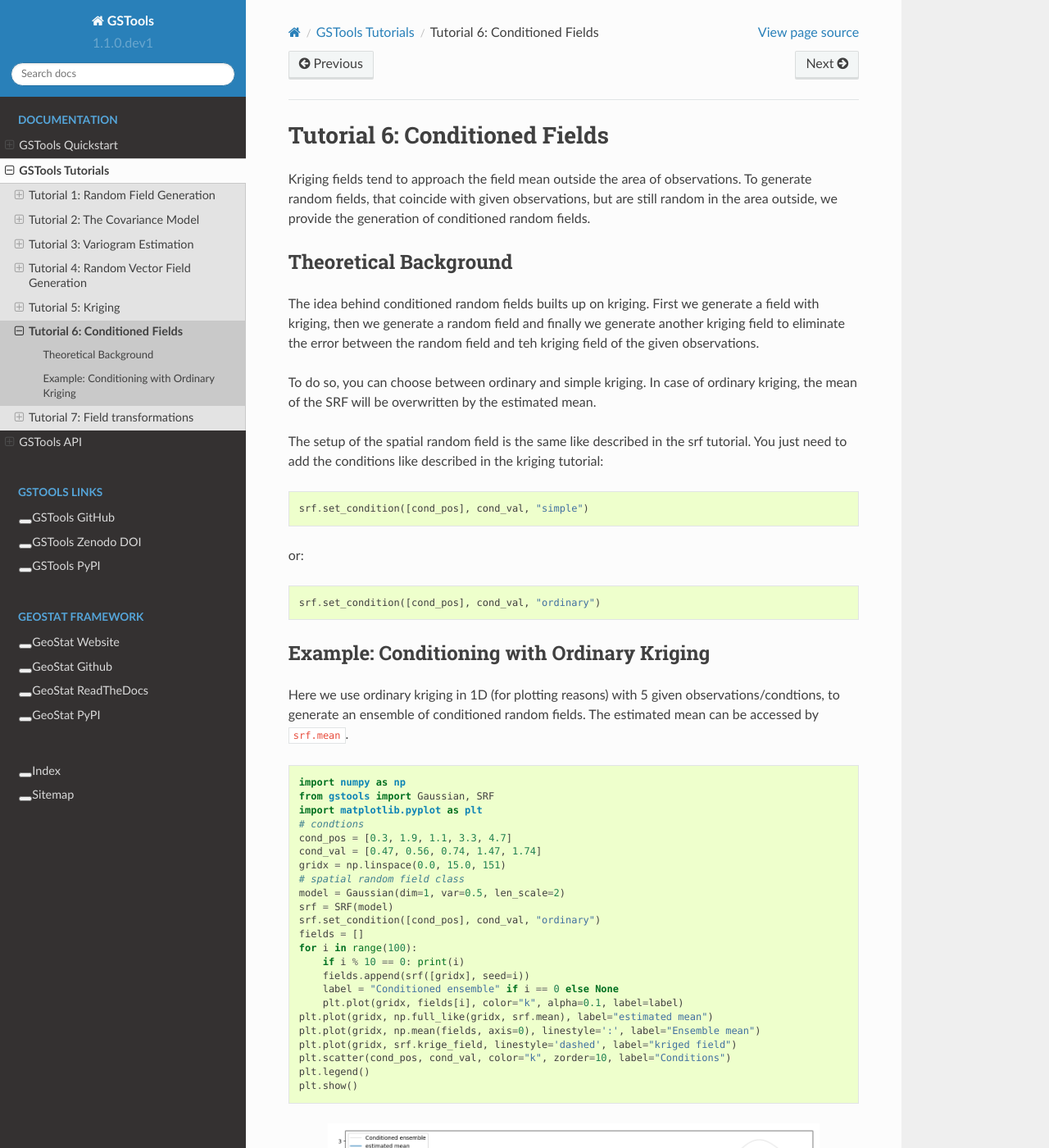
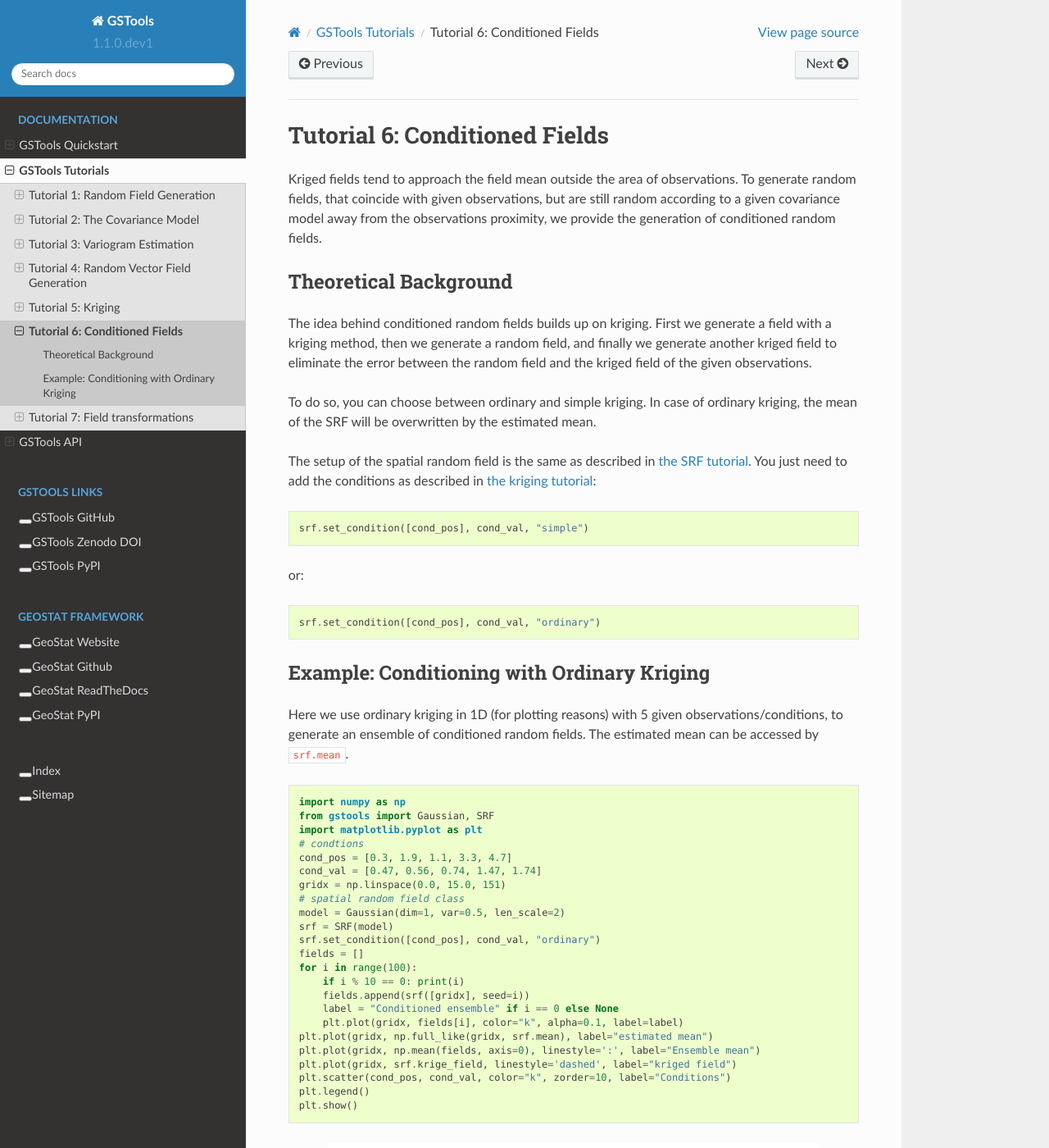
Before and after one commit to GeoStat-Framework/GSTools, a Sphinx documentation site: the page built from docs/source/tutorial_06_conditioning.rst, in a window 1280 px wide and 1400 px high. Shown: the whole window at 82% size. Built offline with Sphinx 7.4.7 and the Read the Docs theme 2.0.0, drawn with Linux system fonts in a browser that asks for light colours; formulas are drawn with MathJax 3.

Commit message:
Corrected the conditioning tutorial a bit

```diff
--- a/docs/source/tutorial_06_conditioning.rst
+++ b/docs/source/tutorial_06_conditioning.rst
@@ -1,26 +1,27 @@
 Tutorial 6: Conditioned Fields
 ==============================
 
-Kriging fields tend to approach the field mean outside the area of observations.
+Kriged fields tend to approach the field mean outside the area of observations.
 To generate random fields, that coincide with given observations, but are still
-random in the area outside, we provide the generation of conditioned random fields.
+random according to a given covariance model away from the observations proximity,
+we provide the generation of conditioned random fields.
 
 
 Theoretical Background
 ----------------------
 
-The idea behind conditioned random fields builts up on kriging.
-First we generate a field with kriging, then we generate a random field
-and finally we generate another kriging field to eliminate the error between
-the random field and teh kriging field of the given observations.
+The idea behind conditioned random fields builds up on kriging.
+First we generate a field with a kriging method, then we generate a random field,
+and finally we generate another kriged field to eliminate the error between
+the random field and the kriged field of the given observations.
 
 To do so, you can choose between ordinary and simple kriging.
 In case of ordinary kriging, the mean of the SRF will be overwritten by the
 estimated mean.
 
-The setup of the spatial random field is the same like described in the
-srf tutorial.
-You just need to add the conditions like described in the kriging tutorial:
+The setup of the spatial random field is the same as described in
+:doc:`the SRF tutorial</tutorial_02_cov>`.
+You just need to add the conditions as described in :doc:`the kriging tutorial</tutorial_05_kriging>`:
 
 .. code-block:: python
 
@@ -36,7 +37,7 @@ or:
 Example: Conditioning with Ordinary Kriging
 -------------------------------------------
 
-Here we use ordinary kriging in 1D (for plotting reasons) with 5 given observations/condtions,
+Here we use ordinary kriging in 1D (for plotting reasons) with 5 given observations/conditions,
 to generate an ensemble of conditioned random fields.
 The estimated mean can be accessed by ``srf.mean``.
 
```
